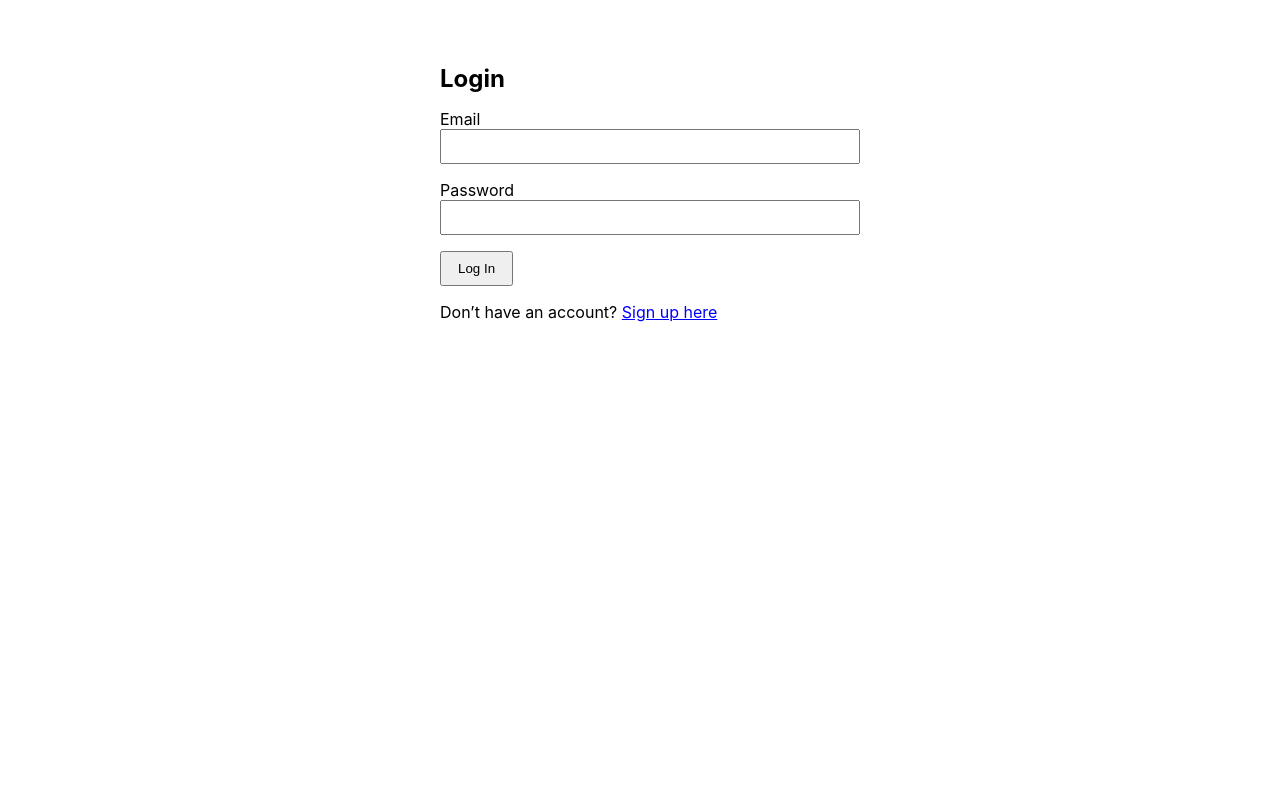
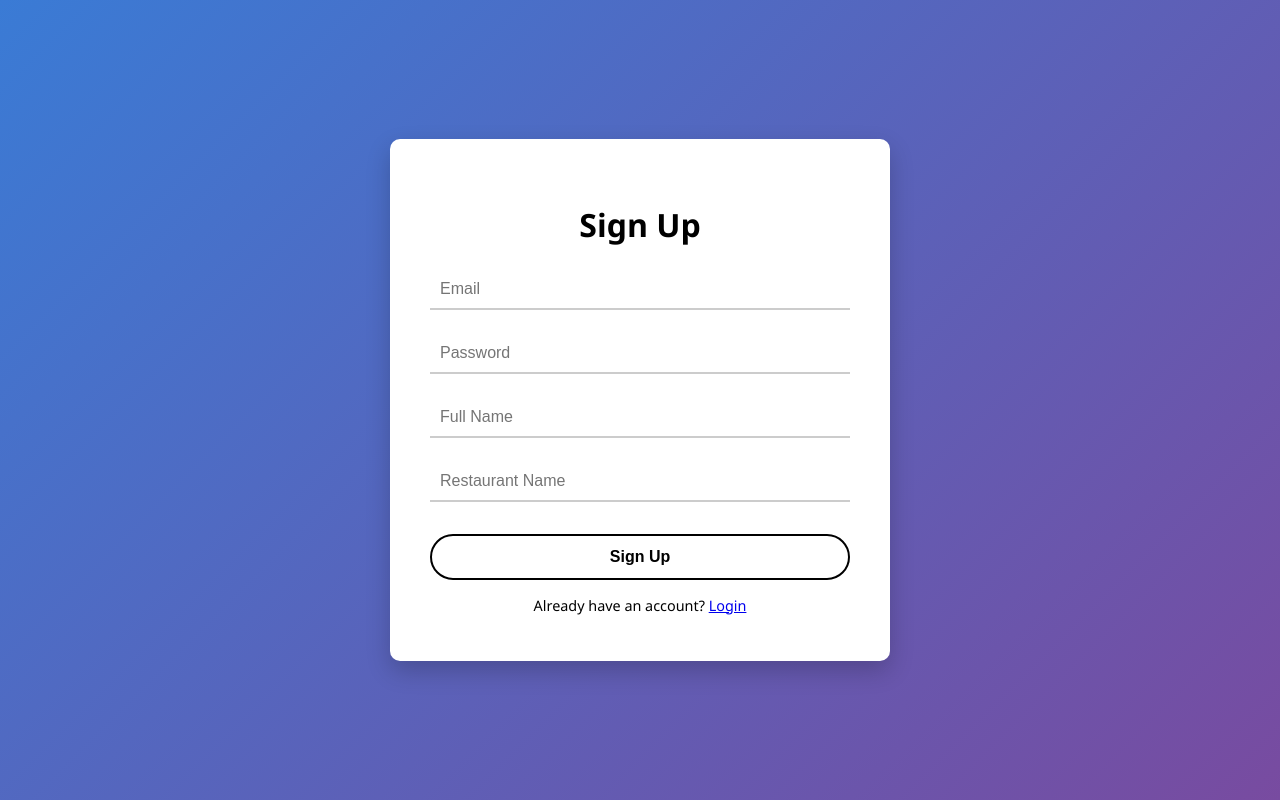
Before and after one commit to OptiMenuSolutions/restaurant-dashboard, a React (Create React App) app: page /signup in a window 1280 px wide. Before the commit this address led to /login. Built offline with nearby package versions, Linux system fonts and the light colour scheme.

Commit message:
Styled login and signup pages with centered layout

```diff
--- a/package.json
+++ b/package.json
@@ -3,7 +3,7 @@
   "version": "0.1.0",
   "private": true,
   "dependencies": {
-    "@supabase/supabase-js": "^2.52.0",
+    "@supabase/supabase-js": "^2.52.1",
     "@testing-library/dom": "^10.4.0",
     "@testing-library/jest-dom": "^6.6.3",
     "@testing-library/react": "^16.3.0",
--- a/src/contexts/AuthContext.js
+++ b/src/contexts/AuthContext.js
@@ -1,47 +1,30 @@
-import { createContext, useContext, useEffect, useState } from "react";
-import { useNavigate } from "react-router-dom";
-import supabase from "../supabaseClient";
+import { createContext, useContext, useEffect, useState } from 'react';
+import supabase from '../supabaseClient';
 
 const AuthContext = createContext();
 
 export function AuthProvider({ children }) {
   const [user, setUser] = useState(null);
-  const navigate = useNavigate();
+  const [loading, setLoading] = useState(true);
 
   useEffect(() => {
-    // Check current session
-    const fetchUser = async () => {
-      const { data, error } = await supabase.auth.getUser();
-      if (data?.user) {
-        setUser(data.user);
-      } else {
-        setUser(null);
-        navigate("/login");
-      }
-    };
+    const session = supabase.auth.getSession().then(({ data }) => {
+      setUser(data?.session?.user ?? null);
+      setLoading(false);
+    });
 
-    fetchUser();
-
-    // Listen for auth changes
-    const { data: listener } = supabase.auth.onAuthStateChange(
-      (event, session) => {
-        if (session?.user) {
-          setUser(session.user);
-        } else {
-          setUser(null);
-          navigate("/login");
-        }
-      }
-    );
+    const { data: listener } = supabase.auth.onAuthStateChange((_event, session) => {
+      setUser(session?.user ?? null);
+    });
 
     return () => {
       listener.subscription.unsubscribe();
     };
-  }, [navigate]);
+  }, []);
 
   return (
     <AuthContext.Provider value={{ user, setUser }}>
-      {children}
+      {!loading && children}
     </AuthContext.Provider>
   );
 }
--- a/src/pages/Login.js
+++ b/src/pages/Login.js
@@ -1,76 +1,62 @@
-import React, { useState } from "react";
-import { useNavigate, Link } from "react-router-dom";
-import { useAuth } from "../contexts/AuthContext";
+import React, { useState } from 'react';
+import { useNavigate, Link } from 'react-router-dom';
+import supabase from '../supabaseClient';
+import styles from './Login.module.css';
 
 export default function Login() {
-  const { signIn } = useAuth();
+  const [formData, setFormData] = useState({ email: '', password: '' });
+  const [error, setError] = useState('');
   const navigate = useNavigate();
 
-  const [formData, setFormData] = useState({
-    email: "",
-    password: "",
-  });
-  const [error, setError] = useState("");
+  function handleChange(e) {
+    setFormData({ ...formData, [e.target.name]: e.target.value });
+  }
 
-  const handleChange = (e) => {
-    const { name, value } = e.target;
-    setFormData((prev) => ({
-      ...prev,
-      [name]: value,
-    }));
-  };
+  async function handleSubmit(e) {
+    e.preventDefault();
+    setError('');
 
-  const handleSubmit = async (e) => {
-    e.preventDefault();
-    setError("");
+    const { error } = await supabase.auth.signInWithPassword({
+      email: formData.email,
+      password: formData.password,
+    });
 
-    const { email, password } = formData;
-
-    const { error } = await signIn(email, password);
     if (error) {
       setError(error.message);
     } else {
-      navigate("/");
+      navigate('/');
     }
-  };
+  }
 
   return (
-    <div style={{ padding: "2rem", maxWidth: "400px", margin: "0 auto" }}>
-      <h2>Login</h2>
-      {error && <p style={{ color: "red" }}>{error}</p>}
-      <form onSubmit={handleSubmit}>
-        <div style={{ marginBottom: "1rem" }}>
-          <label>Email</label>
+    <div className={styles.wrapper}>
+      <div className={styles.container}>
+        <h2 className={styles.title}>Login</h2>
+        <form onSubmit={handleSubmit} className={styles.form}>
           <input
+            name="email"
             type="email"
-            name="email"
+            placeholder="Email"
             value={formData.email}
             onChange={handleChange}
             required
-            style={{ width: "100%", padding: "0.5rem" }}
           />
-        </div>
-        <div style={{ marginBottom: "1rem" }}>
-          <label>Password</label>
           <input
+            name="password"
             type="password"
-            name="password"
+            placeholder="Password"
             value={formData.password}
             onChange={handleChange}
             required
-            style={{ width: "100%", padding: "0.5rem" }}
           />
-        </div>
-        <button type="submit" style={{ padding: "0.5rem 1rem" }}>
-          Log In
-        </button>
-      </form>
-      <p style={{ marginTop: "1rem" }}>
-        Don’t have an account?{" "}
-        <Link to="/signup" style={{ color: "blue", textDecoration: "underline" }}>
-          Sign up here
-        </Link>
-      </p>
+          <div className={styles.forgot}>Forgot Password?</div>
+          <button type="submit" className={styles.button}>Login</button>
+        </form>
+        {error && <p className={styles.error}>{error}</p>}
+        <p className={styles.signup}>
+          Not a Member? <Link to="/signup">Signup</Link>
+        </p>
+      </div>
     </div>
   );
 }
--- a/src/pages/Login.module.css
+++ b/src/pages/Login.module.css
@@ -1,50 +1,91 @@
-.container {
-  max-width: 400px;
-  margin: 50px auto;
-  padding: 2rem;
-  background: #fff;
-  border-radius: 8px;
-  box-shadow: 0 2px 10px rgba(0,0,0,0.1);
+.wrapper {
+  height: 100vh;
+  width: 100vw;
+  background: linear-gradient(to bottom right, #3b82f6, #9333ea);
+  display: flex;
+  align-items: center;
+  justify-content: center;
 }
 
-.heading {
-  text-align: center;
-  margin-bottom: 1.5rem;
+.container {
+  width: 350px;
+  padding: 2rem;
+  border-radius: 12px;
+  background-color: #fff;
+  box-shadow: 0 10px 30px rgba(0, 0, 0, 0.1);
 }
 
-.form {
-  display: flex;
-  flex-direction: column;
-  gap: 1rem;
+h2 {
+  text-align: center;
+  margin-bottom: 1rem;
+  font-size: 1.8rem;
+  font-weight: bold;
 }
 
-label {
-  font-weight: bold;
+form {
   display: flex;
   flex-direction: column;
 }
 
 input {
-  padding: 0.5rem;
+  padding: 10px;
+  margin-bottom: 1rem;
+  border: none;
+  border-bottom: 2px solid #ccc;
   font-size: 1rem;
-  margin-top: 0.25rem;
-  border: 1px solid #ccc;
-  border-radius: 4px;
+  outline: none;
+}
+
+input:focus {
+  border-bottom-color: #3b82f6;
+}
+
+.forgot {
+  text-align: right;
+  font-size: 0.85rem;
+  margin-bottom: 1rem;
+  color: #666;
+  cursor: pointer;
+}
+
+.forgot:hover {
+  text-decoration: underline;
+}
+
+button {
+  padding: 10px;
+  border-radius: 24px;
+  border: 1px solid #444;
+  font-size: 1rem;
+  font-weight: bold;
+  background-color: #f2f2f2;
+  cursor: pointer;
+  transition: background-color 0.2s ease;
+}
+
+button:hover {
+  background-color: #ddd;
+}
+
+.bottomText {
+  text-align: center;
+  margin-top: 1rem;
+  font-size: 0.9rem;
+}
+
+.bottomText a {
+  color: #3b82f6;
+  text-decoration: none;
+  font-weight: bold;
+}
+
+.bottomText a:hover {
+  text-decoration: underline;
 }
 
 .error {
   color: red;
-  margin-top: 0.5rem;
+  text-align: center;
   font-size: 0.9rem;
-  text-align: center;
+  margin-bottom: 1rem;
 }
-
-button {
-  padding: 0.75rem;
-  font-size: 1rem;
-  background: #0070f3;
-  color: white;
-  border: none;
-  border-radius: 4px;
-  cursor: pointer;
-}
--- a/src/pages/Signup.js
+++ b/src/pages/Signup.js
@@ -1,92 +1,94 @@
-import React, { useState } from "react";
-import { useNavigate } from "react-router-dom";
-import supabase from "../supabaseClient";
+import React, { useState } from 'react';
+import { useNavigate, Link } from 'react-router-dom';
+import supabase from '../supabaseClient';
+import styles from './Signup.module.css';
 
 export default function Signup() {
   const [formData, setFormData] = useState({
-    email: "",
-    password: "",
-    full_name: "",
-    restaurant_name: "",
+    email: '',
+    password: '',
+    fullName: '',
+    restaurantName: '',
   });
-  const [errorMsg, setErrorMsg] = useState("");
+  const [error, setError] = useState('');
   const navigate = useNavigate();
 
   function handleChange(e) {
-    const { name, value } = e.target;
-    setFormData((prev) => ({
-      ...prev,
-      [name]: value,
-    }));
+    setFormData({ ...formData, [e.target.name]: e.target.value });
   }
 
   async function handleSubmit(e) {
     e.preventDefault();
-    setErrorMsg("");
+    setError('');
 
-    const { email, password, full_name, restaurant_name } = formData;
-
-    // 1. Create user in Supabase Auth
-    const { data: authData, error: authError } = await supabase.auth.signUp({
-      email,
-      password,
+    const { data, error: signUpError } = await supabase.auth.signUp({
+      email: formData.email,
+      password: formData.password,
     });
 
-    if (authError) {
-      setErrorMsg(authError.message);
+    if (signUpError) {
+      setError(signUpError.message);
       return;
     }
 
-    const userId = authData?.user?.id;
+    const user = data.user;
 
-    // 2. Save additional profile info in `profiles` table
-    if (userId) {
-      const { error: dbError } = await supabase.from("profiles").insert([
-        {
-          id: userId,
-          email,
-          full_name,
-          restaurant_name,
-        },
-      ]);
+    await supabase.from('profiles').insert([
+      {
+        id: user.id,
+        email: formData.email,
+        full_name: formData.fullName,
+        restaurant_name: formData.restaurantName,
+      },
+    ]);
 
-      if (dbError) {
-        setErrorMsg("User created, but failed to save profile.");
-        return;
-      }
-
-      // 3. Redirect or show confirmation
-      navigate("/dashboard"); // or wherever your main page is
-    }
+    navigate('/login');
   }
 
   return (
-    <div style={{ maxWidth: "400px", margin: "0 auto", paddingTop: "2rem" }}>
-      <h2>Sign Up</h2>
-      <form onSubmit={handleSubmit}>
-        <label>
-          Full Name:
-          <input type="text" name="full_name" value={formData.full_name} onChange={handleChange} required />
-        </label>
-        <br />
-        <label>
-          Restaurant Name:
-          <input type="text" name="restaurant_name" value={formData.restaurant_name} onChange={handleChange} required />
-        </label>
-        <br />
-        <label>
-          Email:
-          <input type="email" name="email" value={formData.email} onChange={handleChange} required />
-        </label>
-        <br />
-        <label>
-          Password:
-          <input type="password" name="password" value={formData.password} onChange={handleChange} required />
-        </label>
-        <br />
-        <button type="submit">Create Account</button>
-        {errorMsg && <p style={{ color: "red" }}>{errorMsg}</p>}
-      </form>
+    <div className={styles.wrapper}>
+      <div className={styles.container}>
+        <h2 className={styles.title}>Sign Up</h2>
+        <form onSubmit={handleSubmit} className={styles.form}>
+          <input
+            name="email"
+            type="email"
+            placeholder="Email"
+            value={formData.email}
+            onChange={handleChange}
+            required
+          />
+          <input
+            name="password"
+            type="password"
+            placeholder="Password"
+            value={formData.password}
+            onChange={handleChange}
+            required
+          />
+          <input
+            name="fullName"
+            type="text"
+            placeholder="Full Name"
+            value={formData.fullName}
+            onChange={handleChange}
+            required
+          />
+          <input
+            name="restaurantName"
+            type="text"
+            placeholder="Restaurant Name"
+            value={formData.restaurantName}
+            onChange={handleChange}
+            required
+          />
+          <button type="submit" className={styles.button}>Sign Up</button>
+        </form>
+        {error && <p className={styles.error}>{error}</p>}
+        <p className={styles.login}>
+          Already have an account? <Link to="/login">Login</Link>
+        </p>
+      </div>
     </div>
   );
 }
--- /dev/null
+++ b/src/pages/Signup.module.css
@@ -0,0 +1,67 @@
+.wrapper {
+  display: flex;
+  align-items: center;
+  justify-content: center;
+  min-height: 100vh;
+  background: linear-gradient(135deg, #3a7bd5, #784ba0);
+  font-family: 'Segoe UI', sans-serif;
+}
+
+.container {
+  background-color: white;
+  padding: 2rem 2.5rem;
+  border-radius: 10px;
+  box-shadow: 0 10px 25px rgba(0, 0, 0, 0.2);
+  width: 100%;
+  max-width: 420px;
+  text-align: center;
+}
+
+.title {
+  margin-bottom: 1rem;
+  font-size: 2rem;
+  font-weight: bold;
+}
+
+.form {
+  display: flex;
+  flex-direction: column;
+}
+
+input {
+  padding: 0.75rem;
+  margin: 0.5rem 0;
+  border: none;
+  border-bottom: 2px solid #ccc;
+  outline: none;
+  transition: border-color 0.3s;
+}
+
+input:focus {
+  border-color: #3a7bd5;
+}
+
+.button {
+  margin-top: 1rem;
+  padding: 0.75rem;
+  border: 2px solid black;
+  border-radius: 9999px;
+  background-color: white;
+  cursor: pointer;
+  font-weight: bold;
+  transition: background-color 0.3s;
+}
+
+.button:hover {
+  background-color: #f0f0f0;
+}
+
+.error {
+  color: red;
+  margin-top: 1rem;
+}
+
+.login {
+  margin-top: 1rem;
+  font-size: 0.9rem;
+}
```
Also changed, not shown: src/App.js (+17 -16 lines), src/supabaseClient.js (+3 -6 lines), 2 other files (tests, documents, lock files or other folders).
